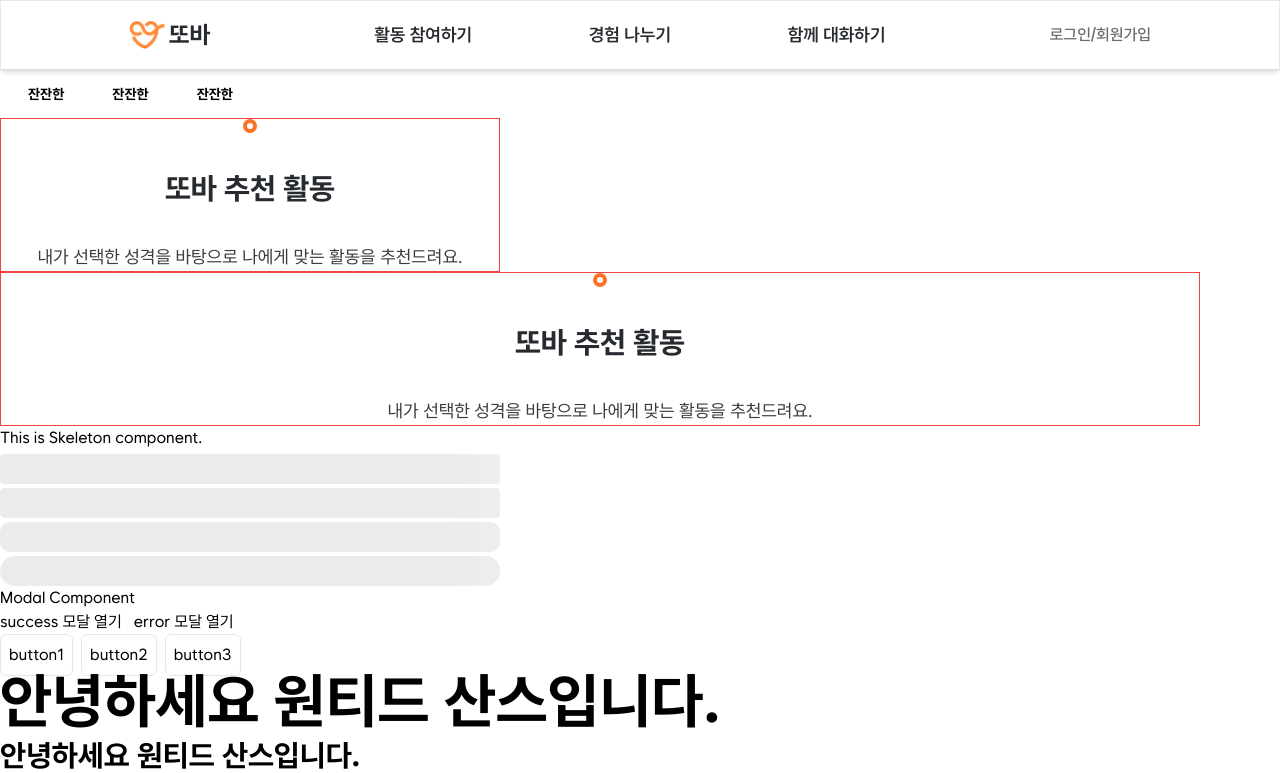
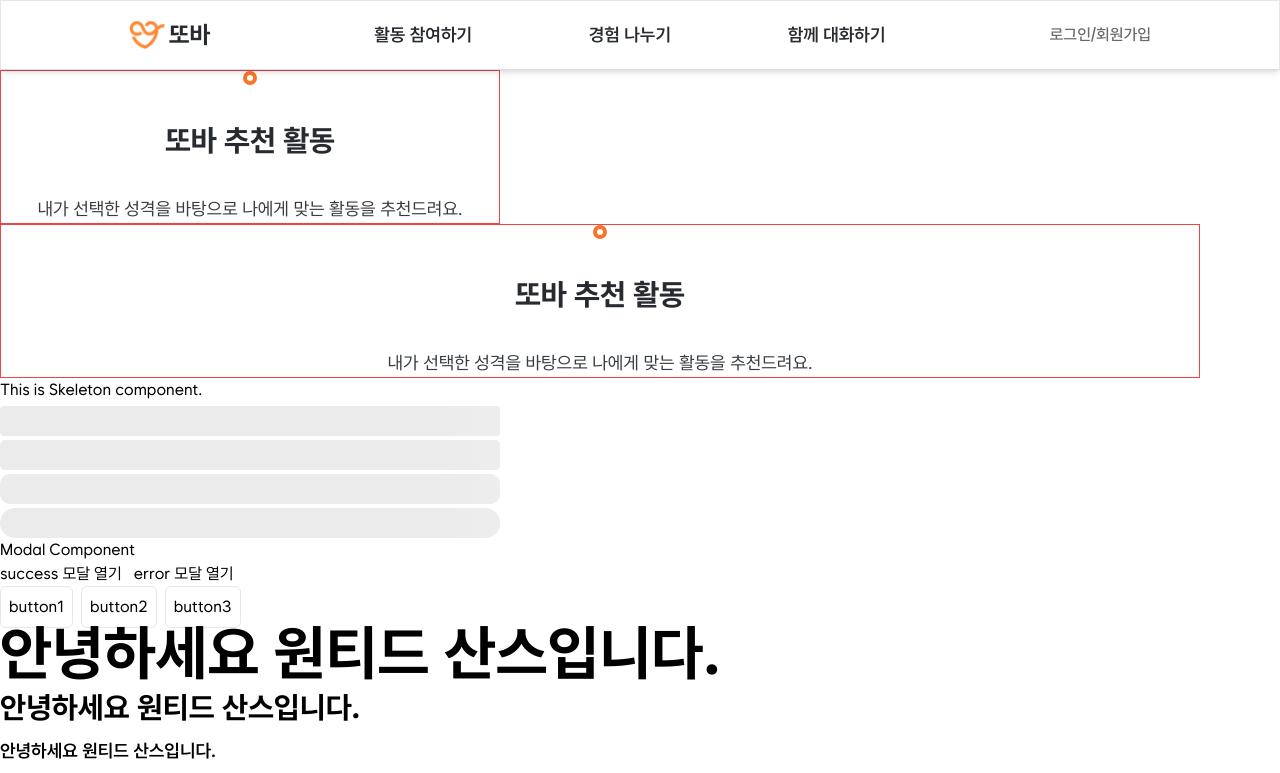
Before and after one commit to Kusitms-29th-Meetup-TeamE/Frontend, a Next.js app: page /chaemin in a window 1280 px wide. Shown: the top 773 px of the page. Built offline with nearby package versions, Linux system fonts and the light colour scheme.

Commit message:
✅ Test(#14): arrange test component

```diff
--- a/src/app/chaemin/page.tsx
+++ b/src/app/chaemin/page.tsx
@@ -1,23 +1,15 @@
 'use client';
 
-import { useState } from 'react';
-
-import Tag from '@/components/common-components/chip';
 import { useGlobalModal } from '@/components/common-components/global-modal';
 import Skeleton from '@/components/common-components/skeleton';
 
 import MainTitle from '@/components/main/MainTitle';
-import RecommendItem from '@/components/main/RecommendItem';
-import ShareProfile from '@/components/main/ShareProfile';
 
 import {
   useNotifyError,
   useNotifySuccess,
   useNotifyToast,
 } from '@/hooks/useToast';
-
-import HowTo from '@/containers/main/HowTo';
-import RecommendActivity from '@/containers/main/RecommendActivity';
 
 export default function TestPage() {
   const isTempLoading = true; // tanstack-query 데이터 패칭 시 가져올 isLoading
@@ -40,16 +32,6 @@ export default function TestPage() {
 
   return (
     <>
-      {/* <HowTo /> */}
-      {/* <RecommendActivity /> */}
-      {/* <ShareProfile  /> */}
-
-      <div className="flex p-2 gap-2">
-        <Tag color="orange" text="잔잔한" />
-        <Tag color="orange" text="잔잔한" />
-        <Tag color="orange" text="잔잔한" />
-      </div>
-
       {/* main-title component 테스트 */}
       <MainTitle
         title="또바 추천 활동"
```
